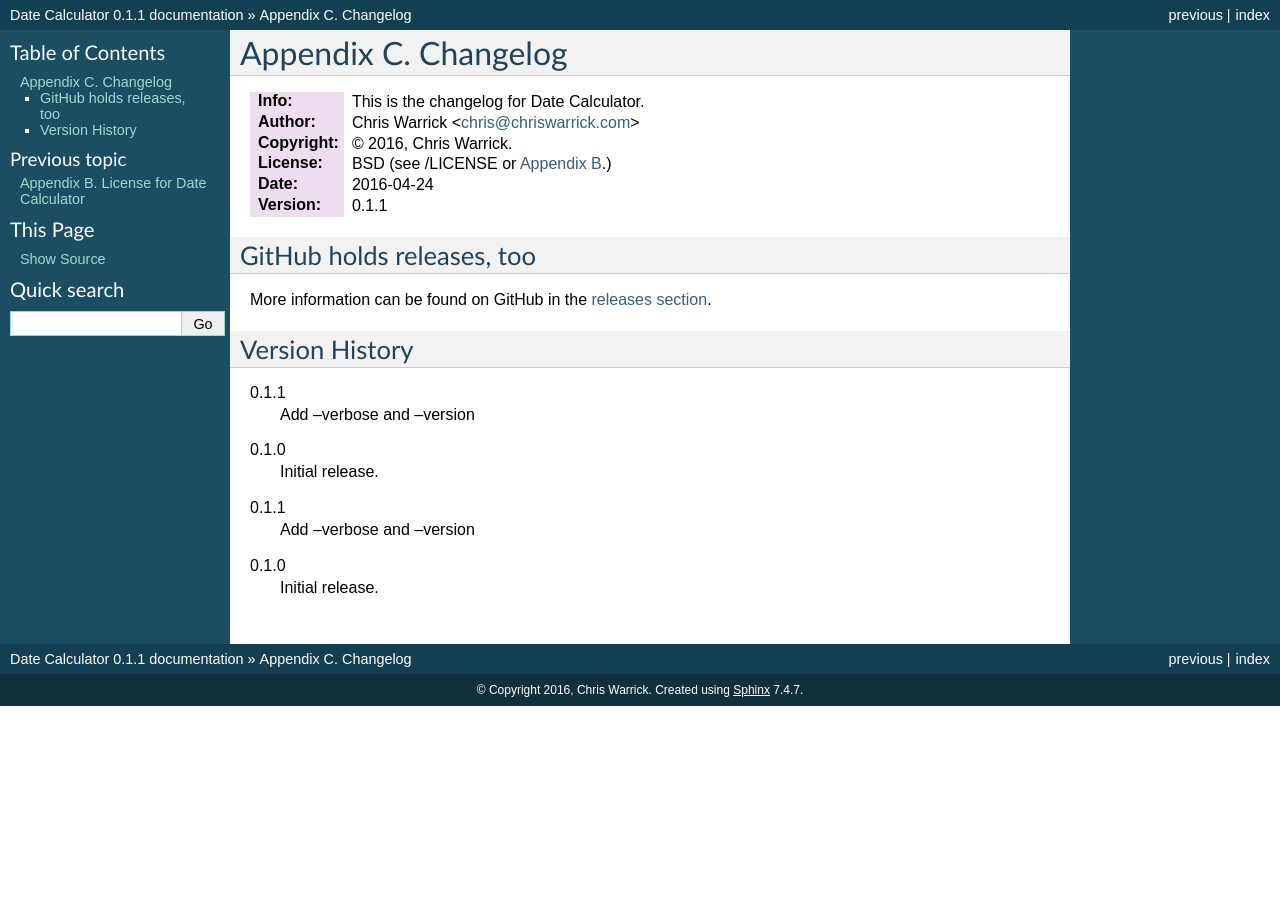
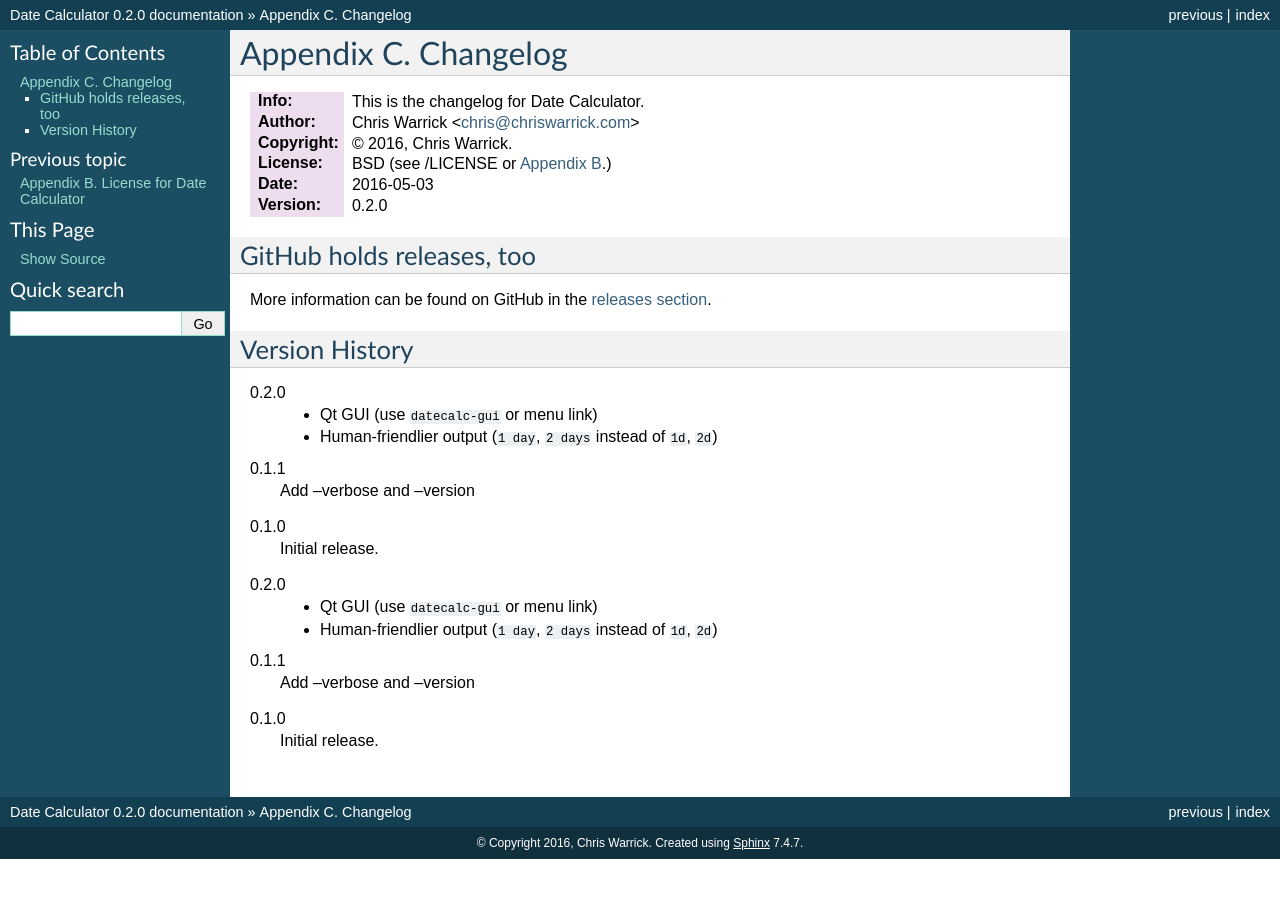
Before and after one commit to Kwpolska/datecalc, a Sphinx documentation site: the page built from docs/CHANGELOG.rst, in a window 1280 px wide. Built offline with Sphinx 7.4.7, drawn with Linux system fonts in a browser that asks for light colours.

Commit message:
v0.2.0: Qt GUI and friendlier output
Signed-off-by: Chris Warrick <kwpolska@gmail.com>

```diff
--- a/CONTRIBUTING.rst
+++ b/CONTRIBUTING.rst
@@ -5,8 +5,8 @@ Appendix A. Contribution rules
 :Author: Chris Warrick <chris@chriswarrick.com>
 :Copyright: © 2016, Chris Warrick.
 :License: BSD (see /LICENSE or :doc:`Appendix B <LICENSE>`.)
-:Date: 2016-04-24
-:Version: 0.1.1
+:Date: 2016-05-03
+:Version: 0.2.0
 
 .. index:: contributing
 
--- a/README.rst
+++ b/README.rst
@@ -4,8 +4,8 @@ Date Calculator
 :Info: This is the README file for Date Calculator.
 :Author: Chris Warrick <chris@chriswarrick.com>
 :Copyright: © 2016, Chris Warrick.
-:Date: 2016-04-24
-:Version: 0.1.1
+:Date: 2016-05-03
+:Version: 0.2.0
 
 .. index: README
 .. image:: https://travis-ci.org/Kwpolska/datecalc.svg?branch=master
--- a/datecalc/__init__.py
+++ b/datecalc/__init__.py
@@ -1,5 +1,5 @@
 # -*- encoding: utf-8 -*-
-# Date Calculator v0.1.1
+# Date Calculator v0.2.0
 # A simple date calculator.
 # Copyright © 2016, Chris Warrick.
 # All rights reserved.
@@ -40,7 +40,7 @@ A simple date calculator.
 """
 
 __title__ = 'Date Calculator'
-__version__ = '0.1.1'
+__version__ = '0.2.0'
 __author__ = 'Chris Warrick'
 __license__ = '3-clause BSD'
 __docformat__ = 'restructuredtext en'
--- a/docs/CHANGELOG.rst
+++ b/docs/CHANGELOG.rst
@@ -5,8 +5,8 @@ Appendix C. Changelog
 :Author: Chris Warrick <chris@chriswarrick.com>
 :Copyright: © 2016, Chris Warrick.
 :License: BSD (see /LICENSE or :doc:`Appendix B <LICENSE>`.)
-:Date: 2016-04-24
-:Version: 0.1.1
+:Date: 2016-05-03
+:Version: 0.2.0
 
 .. index:: CHANGELOG
 
@@ -19,12 +19,20 @@ More information can be found on GitHub in the `releases section
 Version History
 ===============
 
+0.2.0
+    * Qt GUI (use ``datecalc-gui`` or menu link)
+    * Human-friendlier output (``1 day``, ``2 days`` instead of ``1d``, ``2d``)
+
 0.1.1
     Add --verbose and --version
 
 0.1.0
     Initial release.
 
+0.2.0
+    * Qt GUI (use ``datecalc-gui`` or menu link)
+    * Human-friendlier output (``1 day``, ``2 days`` instead of ``1d``, ``2d``)
+
 0.1.1
     Add --verbose and --version
 
--- a/docs/CONTRIBUTING.rst
+++ b/docs/CONTRIBUTING.rst
@@ -5,8 +5,8 @@ Appendix A. Contribution rules
 :Author: Chris Warrick <chris@chriswarrick.com>
 :Copyright: © 2016, Chris Warrick.
 :License: BSD (see /LICENSE or :doc:`Appendix B <LICENSE>`.)
-:Date: 2016-04-24
-:Version: 0.1.1
+:Date: 2016-05-03
+:Version: 0.2.0
 
 .. index:: contributing
 
--- a/docs/LICENSE.rst
+++ b/docs/LICENSE.rst
@@ -5,8 +5,8 @@ Appendix B. License for Date Calculator
 :Author: Chris Warrick <chris@chriswarrick.com>
 :Copyright: © 2016, Chris Warrick.
 :License: BSD (see /LICENSE or :doc:`Appendix B <LICENSE>`.)
-:Date: 2016-04-24
-:Version: 0.1.1
+:Date: 2016-05-03
+:Version: 0.2.0
 
 .. index:: LICENSE
 
--- a/docs/README.rst
+++ b/docs/README.rst
@@ -4,8 +4,8 @@ Date Calculator
 :Info: This is the README file for Date Calculator.
 :Author: Chris Warrick <chris@chriswarrick.com>
 :Copyright: © 2016, Chris Warrick.
-:Date: 2016-04-24
-:Version: 0.1.1
+:Date: 2016-05-03
+:Version: 0.2.0
 
 .. index: README
 .. image:: https://travis-ci.org/Kwpolska/datecalc.svg?branch=master
--- a/docs/conf.py
+++ b/docs/conf.py
@@ -48,9 +48,9 @@ copyright = u'2016, Chris Warrick'
 # built documents.
 #
 # The short X.Y version.
-version = '0.1.1'
+version = '0.2.0'
 # The full version, including alpha/beta/rc tags.
-release = '0.1.1'
+release = '0.2.0'
 
 # The language for content autogenerated by Sphinx. Refer to documentation
 # for a list of supported languages.
--- a/setup.py
+++ b/setup.py
@@ -5,7 +5,7 @@ from setuptools import setup, find_packages
 
 
 setup(name='datecalc',
-      version='0.1.1',
+      version='0.2.0',
       description='A simple date calculator.',
       keywords='datecalc,date,time',
       author='Chris Warrick',
@@ -28,7 +28,7 @@ setup(name='datecalc',
                    'Programming Language :: Python :: 3.3',
                    'Programming Language :: Python :: 3.4',
                    'Programming Language :: Python :: 3.5'],
-      packages=find_packages(),
+      packages=find_packages(exclude=('tests',)),
       include_package_data=True,
       install_requires=['python-dateutil'],
       extras_require={'gui': ['PyQt5']},
```
Also changed, not shown: CHANGELOG.rst (+10 -2 lines), 6 other files.
